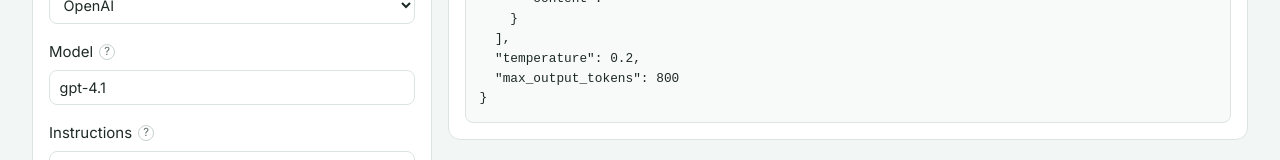
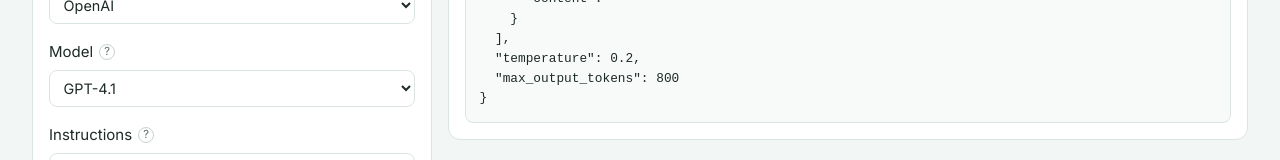
Before and after one commit to jpdoris/json-ai-promptgen, a Vue app: page / in a window 1280 px wide. Shown: the part 386-546 px from the top of the page. Built offline with nearby package versions, Linux system fonts and the light colour scheme.

Commit message:
add model options for available adapters

```diff
--- a/src/adapters/anthropic.ts
+++ b/src/adapters/anthropic.ts
@@ -1,13 +1,25 @@
 // adapters/anthropic.ts
 import type { CanonicalPromptTemplate } from '@/types/prompt-schema'
-import type { PromptAdapter, TemplateVariables } from './types'
+import type { ModelSpec, PromptAdapter, TemplateVariables } from './types'
 import { interpolate } from './interpolate'
+import { resolveModel } from './models'
+
+// The current Claude tier (Opus 4.8 / Sonnet 5 / Fable 5) rejects `temperature`;
+// Haiku 4.5 still accepts it — capabilities are per-model, not per-provider.
+const anthropicModels: ModelSpec[] = [
+  { id: 'claude-opus-4-8', label: 'Opus 4.8', supportsTemperature: false, supportsStructuredOutput: true, maxOutputTokens: 128000 },
+  { id: 'claude-sonnet-5', label: 'Sonnet 5', supportsTemperature: false, supportsStructuredOutput: true, maxOutputTokens: 128000 },
+  { id: 'claude-fable-5', label: 'Fable 5', supportsTemperature: false, supportsStructuredOutput: true, maxOutputTokens: 128000 },
+  { id: 'claude-haiku-4-5', label: 'Haiku 4.5', supportsTemperature: true, supportsStructuredOutput: true, maxOutputTokens: 64000 },
+]
 
 // Targets the Anthropic Messages API (client.messages.create).
 export function toAnthropicMessagesPayload(
   template: CanonicalPromptTemplate,
   vars: TemplateVariables = {},
 ): Record<string, unknown> {
+  const model = resolveModel(anthropicModels, template.model)
+
   // Anthropic has no `developer` role and takes the system prompt as a top-level
   // field, so instructions and any developer messages fold into `system`.
   const systemParts: string[] = []
@@ -37,9 +49,11 @@ export function toAnthropicMessagesPayload(
     payload.system = system
   }
 
-  // temperature is intentionally omitted — the current Claude models reject it.
+  if (model.supportsTemperature && typeof template.temperature === 'number') {
+    payload.temperature = template.temperature
+  }
 
-  if (template.structuredOutput) {
+  if (model.supportsStructuredOutput && template.structuredOutput) {
     // Anthropic constrains the response format via output_config.format.
     payload.output_config = {
       format: {
@@ -55,7 +69,9 @@ export function toAnthropicMessagesPayload(
 export const anthropicAdapter: PromptAdapter = {
   id: 'anthropic',
   label: 'Anthropic',
+  // No `developer` role — developer messages fold into the top-level system.
+  supportedRoles: ['user', 'assistant'],
+  models: anthropicModels,
   defaultModel: 'claude-opus-4-8',
-  supportsTemperature: false,
   toPayload: toAnthropicMessagesPayload,
 }
--- a/src/adapters/index.ts
+++ b/src/adapters/index.ts
@@ -18,4 +18,6 @@ export function getAdapter(id: string): PromptAdapter {
   return adapters[id] ?? openaiAdapter
 }
 
-export type { PromptAdapter, TemplateVariables } from './types'
+export { resolveModel } from './models'
+
+export type { ModelSpec, PromptAdapter, TemplateVariables } from './types'
--- /dev/null
+++ b/src/adapters/models.ts
@@ -0,0 +1,17 @@
+// adapters/models.ts
+import type { ModelSpec } from './types'
+
+// Resolve a model id to its spec. Unknown ids (custom / pinned snapshots the
+// catalog doesn't list) fall back to a permissive profile — we'd rather emit a
+// field the user configured than silently drop it for a model we don't know.
+export function resolveModel(models: ModelSpec[], id: string): ModelSpec {
+  return (
+    models.find((model) => model.id === id) ?? {
+      id,
+      label: id || 'Custom',
+      supportsTemperature: true,
+      supportsStructuredOutput: true,
+      maxOutputTokens: 0,
+    }
+  )
+}
--- a/src/adapters/openai.ts
+++ b/src/adapters/openai.ts
@@ -1,13 +1,21 @@
 // adapters/openai.ts
 import type { CanonicalPromptTemplate } from '@/types/prompt-schema'
-import type { PromptAdapter, TemplateVariables } from './types'
+import type { ModelSpec, PromptAdapter, TemplateVariables } from './types'
 import { interpolate } from './interpolate'
+import { resolveModel } from './models'
+
+const openaiModels: ModelSpec[] = [
+  { id: 'gpt-4.1', label: 'GPT-4.1', supportsTemperature: true, supportsStructuredOutput: true, maxOutputTokens: 32768 },
+  { id: 'gpt-4o', label: 'GPT-4o', supportsTemperature: true, supportsStructuredOutput: true, maxOutputTokens: 16384 },
+]
 
 // Targets the OpenAI Responses API (client.responses.create).
 export function toOpenAIResponsesPayload(
   template: CanonicalPromptTemplate,
   vars: TemplateVariables = {},
 ): Record<string, unknown> {
+  const model = resolveModel(openaiModels, template.model)
+
   const input = template.messages.map((message) => ({
     role: message.role,
     content: interpolate(message.content, vars),
@@ -22,7 +30,7 @@ export function toOpenAIResponsesPayload(
     payload.instructions = interpolate(template.instructions, vars)
   }
 
-  if (typeof template.temperature === 'number') {
+  if (model.supportsTemperature && typeof template.temperature === 'number') {
     payload.temperature = template.temperature
   }
 
@@ -30,7 +38,7 @@ export function toOpenAIResponsesPayload(
     payload.max_output_tokens = template.maxOutputTokens
   }
 
-  if (template.structuredOutput) {
+  if (model.supportsStructuredOutput && template.structuredOutput) {
     // Responses API expects structured output under text.format.
     payload.text = {
       format: {
@@ -48,7 +56,8 @@ export function toOpenAIResponsesPayload(
 export const openaiAdapter: PromptAdapter = {
   id: 'openai',
   label: 'OpenAI',
+  supportedRoles: ['developer', 'user', 'assistant'],
+  models: openaiModels,
   defaultModel: 'gpt-4.1',
-  supportsTemperature: true,
   toPayload: toOpenAIResponsesPayload,
 }
--- a/src/components/PromptTemplateForm.vue
+++ b/src/components/PromptTemplateForm.vue
@@ -1,7 +1,7 @@
 <!-- src/components/PromptTemplateForm.vue -->
 <script setup lang="ts">
 import { computed, nextTick, ref } from 'vue'
-import { adapterList, getAdapter } from '@/adapters'
+import { adapterList, getAdapter, resolveModel } from '@/adapters'
 import CollapsiblePanel from '@/components/CollapsiblePanel.vue'
 import FieldHint from '@/components/FieldHint.vue'
 import type { PromptTemplateForm } from '@/composables/usePromptTemplateEditor'
@@ -22,7 +22,20 @@ const emit = defineEmits<{
 
 const providers = adapterList
 
+const CUSTOM_MODEL = '__custom__'
+
 const currentAdapter = computed(() => getAdapter(props.modelValue.provider))
+const currentModels = computed(() => currentAdapter.value.models)
+const modelSpec = computed(() => resolveModel(currentModels.value, props.modelValue.model))
+const isCustomModel = computed(
+  () => !currentModels.value.some((model) => model.id === props.modelValue.model),
+)
+
+function onModelSelect(event: Event) {
+  const value = (event.target as HTMLSelectElement).value
+  // Choosing "Custom…" clears the field so the free-text input takes over.
+  updateField('model', value === CUSTOM_MODEL ? '' : value)
+}
 
 const draggingId = ref<string | null>(null)
 const dragOverId = ref<string | null>(null)
@@ -161,11 +174,29 @@ function handleSubmit() {
       <label class="field">
         <span class="field-label">
           Model
-          <FieldHint text="The specific model id to call, e.g. gpt-4.1. Sent as the request's model field." />
+          <FieldHint
+            text="Which model to target. Pick from the provider's list, or choose Custom to enter any model id."
+          />
+        </span>
+        <select :value="isCustomModel ? CUSTOM_MODEL : form.model" @change="onModelSelect">
+          <option v-for="model in currentModels" :key="model.id" :value="model.id">
+            {{ model.label }}
+          </option>
+          <option :value="CUSTOM_MODEL">Custom…</option>
+        </select>
+      </label>
+
+      <label v-if="isCustomModel" class="field">
+        <span class="field-label">
+          Custom model id
+          <FieldHint
+            text="Any model id the provider accepts — e.g. a pinned dated snapshot not in the list."
+          />
         </span>
         <input
           :value="form.model"
           type="text"
+          placeholder="e.g. claude-haiku-4-5-20251001"
           @input="updateField('model', ($event.target as HTMLInputElement).value)"
         />
       </label>
@@ -186,7 +217,7 @@ function handleSubmit() {
     </CollapsiblePanel>
 
     <CollapsiblePanel title="Generation">
-      <label v-if="currentAdapter.supportsTemperature" class="field">
+      <label v-if="modelSpec.supportsTemperature" class="field">
         <span class="field-label">
           Temperature
           <FieldHint
@@ -212,6 +243,7 @@ function handleSubmit() {
           :value="form.maxOutputTokens"
           type="number"
           min="1"
+          :max="modelSpec.maxOutputTokens || undefined"
           step="1"
           @input="updateField('maxOutputTokens', Number(($event.target as HTMLInputElement).value))"
         />
@@ -289,9 +321,9 @@ function handleSubmit() {
               })
             "
           >
-            <option value="developer">developer</option>
-            <option value="user">user</option>
-            <option value="assistant">assistant</option>
+            <option v-for="role in currentAdapter.supportedRoles" :key="role" :value="role">
+              {{ role }}
+            </option>
           </select>
         </label>
 
@@ -319,7 +351,7 @@ function handleSubmit() {
       </button>
     </CollapsiblePanel>
 
-    <CollapsiblePanel title="Structured output">
+    <CollapsiblePanel v-if="modelSpec.supportsStructuredOutput" title="Structured output">
       <label class="checkbox">
         <input
           :checked="form.structuredOutput.enabled"
--- a/src/composables/usePromptTemplateEditor.ts
+++ b/src/composables/usePromptTemplateEditor.ts
@@ -1,6 +1,6 @@
 // src/composables/usePromptTemplateEditor.ts
 import { computed, ref, toRaw, watch } from 'vue'
-import { defaultAdapterId, getAdapter } from '@/adapters'
+import { defaultAdapterId, getAdapter, resolveModel } from '@/adapters'
 import type { CanonicalPromptTemplate, PromptRole } from '@/types/prompt-schema'
 
 // Editor-local message carries an `id` for stable list rendering; it is stripped
@@ -36,6 +36,14 @@ const createMessage = (role: PromptRole = 'user', content = ''): EditorMessage =
   role,
   content,
 })
+
+// Coerce any message on a role the provider can't express down to `user`.
+function coerceRoles(messages: EditorMessage[], provider: string): EditorMessage[] {
+  const allowed = new Set(getAdapter(provider).supportedRoles)
+  return messages.map((message) =>
+    allowed.has(message.role) ? message : { ...message, role: 'user' as PromptRole },
+  )
+}
 
 function createDefaultForm(initial?: Partial<PromptTemplateForm>): PromptTemplateForm {
   const provider = initial?.provider ?? defaultAdapterId
@@ -74,13 +82,18 @@ function createDefaultForm(initial?: Partial<PromptTemplateForm>): PromptTemplat
 export function usePromptTemplateEditor(initial?: Partial<PromptTemplateForm>) {
   const form = ref<PromptTemplateForm>(createDefaultForm(initial))
 
-  // Switching providers swaps in that provider's default model so the
-  // generated payload targets a model the provider actually serves.
+  // Switching providers swaps in that provider's default model, and coerces any
+  // messages using a role the new provider can't express.
   watch(
     () => form.value.provider,
     (provider) => {
       form.value.model = getAdapter(provider).defaultModel
+      form.value.messages = coerceRoles(form.value.messages, provider)
     },
+  )
+
+  const modelSpec = computed(() =>
+    resolveModel(getAdapter(form.value.provider).models, form.value.model),
   )
 
   const parsedSchema = computed<Record<string, unknown> | null>(() => {
@@ -99,7 +112,7 @@ export function usePromptTemplateEditor(initial?: Partial<PromptTemplateForm>) {
 
   const schemaError = computed(() => {
     const current = form.value.structuredOutput
-    if (!current.enabled) return ''
+    if (!current.enabled || !modelSpec.value.supportsStructuredOutput) return ''
     if (!current.schemaText.trim()) return 'Schema is required.'
     return parsedSchema.value ? '' : 'Schema must be valid JSON.'
   })
@@ -170,14 +183,18 @@ export function usePromptTemplateEditor(initial?: Partial<PromptTemplateForm>) {
   // Inverse of `canonicalTemplate`: expand a provider-neutral template back into
   // editable form state. Keeps the currently selected provider.
   function loadTemplate(template: CanonicalPromptTemplate, name?: string) {
+    const provider = form.value.provider
     form.value = createDefaultForm({
       name,
-      provider: form.value.provider,
+      provider,
       model: template.model,
       instructions: template.instructions,
       temperature: template.temperature,
       maxOutputTokens: template.maxOutputTokens,
-      messages: template.messages.map((message) => createMessage(message.role, message.content)),
+      messages: coerceRoles(
+        template.messages.map((message) => createMessage(message.role, message.content)),
+        provider,
+      ),
       structuredOutput: template.structuredOutput
         ? {
             enabled: true,
```
Also changed, not shown: src/adapters/types.ts (+23 -7 lines).
